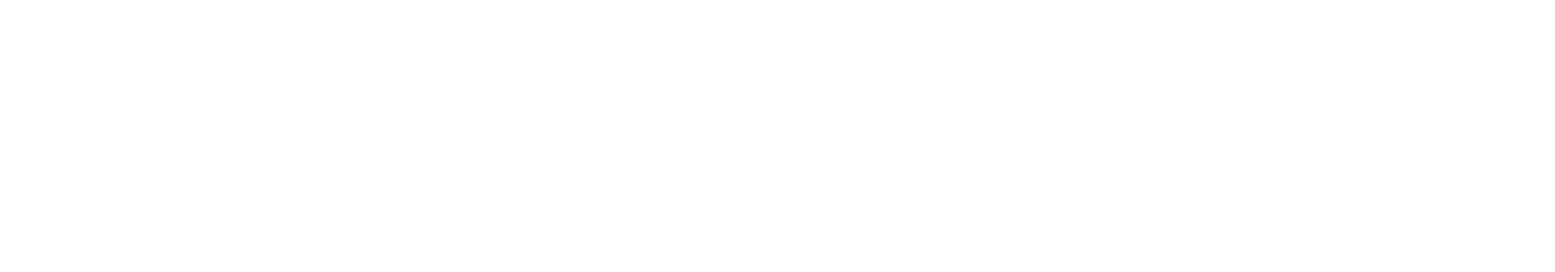
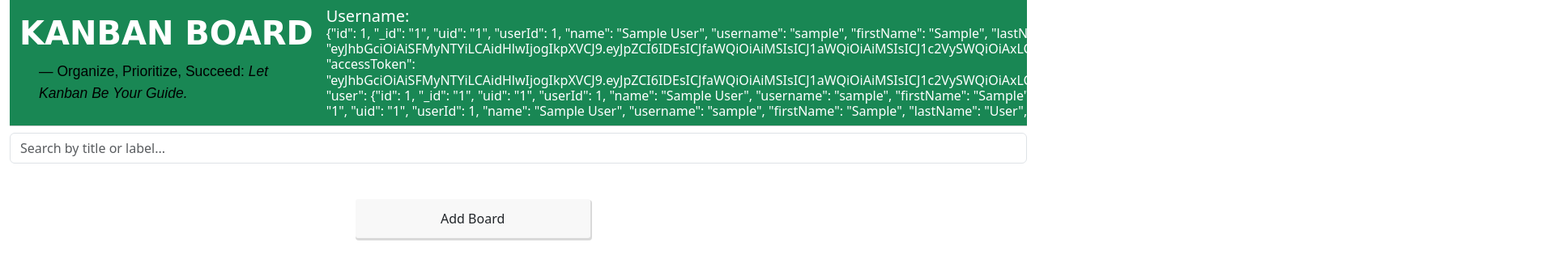
Before and after one commit to Shantanu-2127/Kanban_board, a React (Create React App) app: page /board in a window 1280 px wide. Before the commit this address had no page. Shown: the top 336 px of the page at 81% size, 1920 px wide, since content can reach past the window. Built offline with nearby package versions, Linux system fonts and the light colour scheme; sample sign-in values are in the browser's storage.

Commit message:
fixed navbar

```diff
--- a/src/App.js
+++ b/src/App.js
@@ -13,9 +13,9 @@ function App() {
      <Router>
         <div >
           <Routes>
-            <Route exact path="/" element={<Home />}></Route>
+            <Route exact path="/board" element={<Home />}></Route>
             <Route exact path="/login" element={<Login />} />
-            <Route exact path="/createuser" element={<SignUp />} />
+            <Route exact path="/" element={<SignUp />} />
           </Routes>
 
         </div>
--- a/src/Components/Card/Card.css
+++ b/src/Components/Card/Card.css
@@ -70,8 +70,8 @@
     border-radius: 3px;
     box-shadow: 1px 0px 20px rgba(0, 0, 0, 0.12);
     padding: 1%;
-    width: 120px !important;
-    cursor: default;
+    width: 120px;
+    cursor: pointer;
     height: 36px;
   }
 
--- a/src/Components/Dropdow/Dropdown.js
+++ b/src/Components/Dropdow/Dropdown.js
@@ -23,7 +23,8 @@ export default function Dropdown(props) {
     style={{
         position:"absolute",
         top: "100%",
-        right: "0"
+        right: "0",
+        zIndex: "10"
     }}
     >
         {props.children}
--- a/src/Components/Modal/Modal.js
+++ b/src/Components/Modal/Modal.js
@@ -1,20 +1,52 @@
-import React from 'react'
-import "./Modal.css"
+// import React from 'react'
+// import "./Modal.css"
+
+// function Modal(props) {
+//   return (
+//     <div
+//         className='modalOut'
+//         onClick={()=> props.onClose? props.onClose():""}
+//         >
+//         <div
+//             className='modal_content custom-scroll'
+//             onClick={(e)=>e.stopPropagation()}
+//         >
+//             {props.children}
+//         </div>
+//     </div>
+//   )
+// }
+
+// export default Modal
+
+import React from 'react';
+import "./Modal.css";
 
 function Modal(props) {
   return (
     <div
-        className='modalOut'
-        onClick={()=> props.onClose? props.onClose():""}
-        >
-        <div
-            className='modal_content custom-scroll'
-            onClick={(e)=>e.stopPropagation()}
-        >
+      className='modalOut'
+      onClick={() => props.onClose ? props.onClose() : ""}
+    >
+      <div
+        className='modal_content custom-scroll modal-dialog modal-dialog-centered'
+        onClick={(e) => e.stopPropagation()}
+      >
+        <div className="modal-content">
+          <div className="modal-header">
+            <h5 className="modal-title">{props.title}</h5>
+            <button type="button" className="btn-close" aria-label="Close" onClick={props.onClose}></button>
+          </div>
+          <div className="modal-body">
             {props.children}
+          </div>
+          <div className="modal-footer">
+            <button type="button" className="btn btn-primary m-3" onClick={props.onClose}>Save</button>
+          </div>
         </div>
+      </div>
     </div>
-  )
+  );
 }
 
-export default Modal
+export default Modal;
--- a/src/Components/Navbar/Navbar.js
+++ b/src/Components/Navbar/Navbar.js
@@ -1,41 +1,34 @@
-import React from 'react'
-import {Link,useNavigate} from 'react-router-dom'
+
+import React from 'react';
+import { Link, useNavigate } from 'react-router-dom';
 
 export default function Navbar() {
   const navigate = useNavigate();
-  const handleLogout = () =>{
+
+  const handleLogout = () => {
     localStorage.removeItem("Curr_user");
-    navigate("/login")
-  }
-
+    navigate("/login");
+  };
 
   return (
-    <div>
-      <nav className="navbar navbar-expand-lg  navbar-dark bg-success">
-  <div className="container-fluid" style={{ height: "100%" }}>
-  <blockquote class="blockquote text-left">
-  <Link  className="navbar-brand fs-1 fw-bold text-uppercase text-decoration-none italic" to="/" style={{ fontFamily: 'Comic Sans MS, cursive, sans-serif' }}>Kanban Board</Link>
-  <footer className="blockquote-footer text-black mt-1 mx-4" style={{ fontFamily: 'cursive, sans-serif'}} >Organize, Prioritize, Succeed: <cite title="Source Title">Let Kanban Be Your Guide.</cite></footer>
-  </blockquote>
+    <div className="navbar navbar-expand-lg navbar-dark bg-success">
+      <div className="container-fluid">
+        <blockquote className="blockquote text-left">
+          <Link className="navbar-brand fs-1 fw-bold text-uppercase text-decoration-none italic" to="/" style={{ fontFamily: 'Comic Sans MS, cursive, sans-serif' }}>Kanban Board</Link>
+          <footer className="blockquote-footer text-black mt-1 mx-4" style={{ fontFamily: 'cursive, sans-serif' }}>Organize, Prioritize, Succeed: <cite title="Source Title">Let Kanban Be Your Guide.</cite></footer>
+        </blockquote>
 
-    <div  className="collapse navbar-collapse justify-content-end" id="navbarNav">
-      { (!localStorage.getItem("Curr_user"))? ""
-        :
-        (
-          <div className="d-flex align-items-center">
-            <p className="text-white mr-4 mb-0">
-              {localStorage.getItem("Curr_user")}
+        <div className="d-flex flex-column flex-lg-row align-items-lg-center">
+          <div className="d-flex justify-content-between align-items-center w-100">
+            <p className="text-white me-5 mb-2 mb-lg-0">
+              <h5 className="mb-0">Username: </h5><h6 className="mb-0">{localStorage.getItem("Curr_user")}</h6>
             </p>
-            <button className="btn btn-outline-light" style={{ marginLeft: "5px" }} onClick={handleLogout}>
+            <button className="btn btn-outline-light mt-2 mt-lg-0 justify-content-end" onClick={handleLogout}>
               Logout
             </button>
           </div>
-        )
-      }
-
+        </div>
+      </div>
     </div>
-  </div>
-</nav>
-    </div>
-  )
+  );
 }
--- a/src/Routes/Home.css
+++ b/src/Routes/Home.css
@@ -13,13 +13,14 @@
 }
 .home{
     height: 100vh;
-    width: 100%;
+    width: 100vh;
     display: flex;
     flex-direction: column;
 }
 
 .home_navbar{
     width: 100%;
+    height: auto;
     border-bottom : 1px solid #ccc;
 }
 
--- a/src/Routes/Home.js
+++ b/src/Routes/Home.js
@@ -156,7 +156,7 @@ export default function Home() {
   return (
     <>
       {!user ? ("") : (
-        <div className="home container-fluid px-2">
+        <div className="home container-fluid">
           <div className="home_navbar">
             <Navbar />
           </div>
--- a/src/Routes/Login.js
+++ b/src/Routes/Login.js
@@ -50,7 +50,7 @@ export default function Login() {
       if (isPasswordMatch) {
         swal("Login Successful", "success", "success");
         localStorage.setItem("Curr_user", user.email)
-        navigate("/");
+        navigate("/board");
 
       } else {
         swal("Invalid email or password", "error", "error");
@@ -129,7 +129,7 @@ export default function Login() {
                       <p className="mb-5 pb-lg-2" style={{ color: "#393f81" }}>
                         Don't have an account?{" "}
                         <a href="#!" style={{ color: "#393f81" }}>
-                          <Link to="/createuser">Register here</Link>
+                          <Link to="/">Register here</Link>
                         </a>
                       </p>
                     </form>
```
Also changed, not shown: src/Components/Card/Card.js (line endings or trailing spaces).
